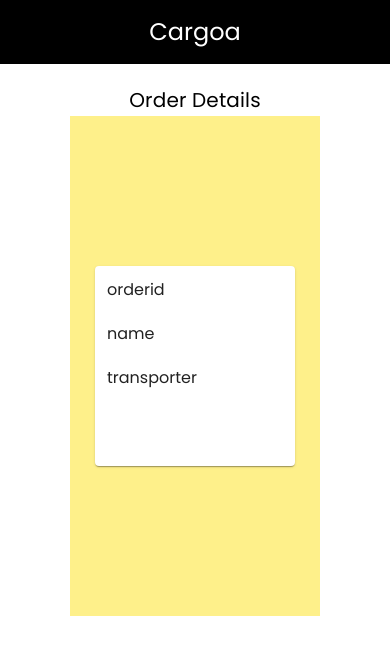
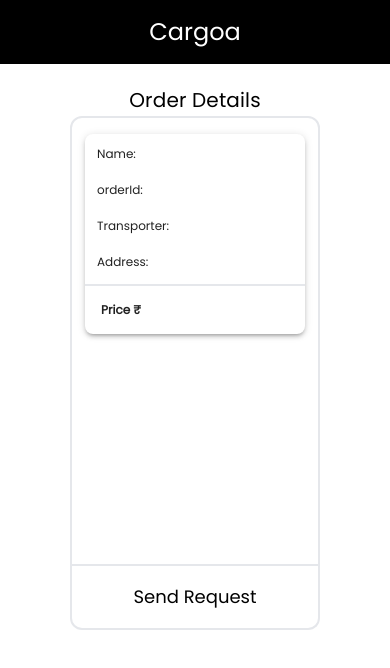
Before and after one commit to chirag1718/cargoa-frontend, a React (Create React App) app: page /dashboard in a window 390 px wide. Shown: the top 668 px of the page. Built offline with nearby package versions, Linux system fonts and the light colour scheme.

Commit message:
Style: Made card component responsive and rm white spaces in navbar

```diff
--- a/src/components/General/Dashboard/Cards.jsx
+++ b/src/components/General/Dashboard/Cards.jsx
@@ -1,26 +1,34 @@
-import { Card } from "@mui/material";
+import { Card, CardContent } from "@mui/material";
 import React, { useEffect, useState } from "react";
 
 const Cards = () => {
-  const [selectedItem, setSelectedItem] = useState(null);
-  useEffect(() => {
-    const fetchData = async () => {
-      try {
+  // const [selectedItem, setSelectedItem] = useState(null);
+  // useEffect(() => {
+  //   const fetchData = async () => {
+  //     try {
 
-      } catch (err) {
-        console.log(err);
-      }
-    };
-  }, []);
+  //     } catch (err) {
+  //       console.log(err);
+  //     }
+  //   };
+  // }, []);
   return (
-    <div className="flex flex-col justify-center items-center gap-5">
-      <Card className=" w-[200px] h-[200px]">
-        <div className="flex flex-col gap-5 p-3">
-          <span>orderid</span>
-          <span>name</span>
-          <span>transporter</span>
-        </div>
-      </Card>
+    <div className="flex flex-col justify-center md:justify-start items-center md:flex-row my-4 gap-5">
+      <div className="h-[200px]">
+        <Card className="w-[220px] h-[200px] rounded-lg" elevation={3}>
+          {/* Order details */}
+          <div className="flex flex-col gap-5 p-3 h-[150px]">
+            <span className="text-xs">Name:</span>
+            <span className="text-xs">orderId: </span>
+            <span className="text-xs">Transporter:</span>
+            <span className="text-xs">Address:</span>
+          </div>
+
+          <CardContent className="border-t-2">
+            <div className="font-semibold text-xs">Price ₹ </div>
+          </CardContent>
+        </Card>
+      </div>
     </div>
   );
 };
--- a/src/components/General/Dashboard/Dashboard.jsx
+++ b/src/components/General/Dashboard/Dashboard.jsx
@@ -1,6 +1,7 @@
 import React from "react";
 import Cards from "./Cards";
 import { Typography } from "@mui/material";
+
 const Dashboard = () => {
   return (
     // <div className="flex items-center justify-center space-y-5 flex-col">
@@ -15,8 +16,13 @@
           Order Details
         </Typography>
       </div>
-      <div className="flex flex-col justify-center items-center w-[250px] h-[500px] overflow-scroll  bg-yellow-200">
+      <div className="flex flex-col rounded-t-xl md:rounded-xl w-[250px] sm:w-[450px] md:w-[700px] lg:w-[900px] xl:w-[1300px] h-[450px] overflow-scroll scrollbar-hide border-2 md:px-5">
         <Cards />
+      </div>
+      <div className="flex justify-center items-center h-16 w-[250px] gap-2 border-b-2 border-x-2 rounded-b-xl md:hidden">
+        <span className="text-lg transition-all ease-in duration-150 active:scale-95">
+          Send Request
+        </span>
       </div>
     </div>
   );
--- a/src/components/General/Navigation.jsx
+++ b/src/components/General/Navigation.jsx
@@ -27,7 +27,7 @@
     case "Manufacturer":
       return (
         <>
-          <div className="bg-black w-full h-16 text-white flex items-center  justify-center mb-5 md:flex md:justify-between md:items-center md:px-10">
+          <div className="bg-black w-full h-16 text-white flex items-center justify-center mb-5 md:flex md:justify-between md:items-center md:px-10">
             <div className="">
               <span className="font-poppins text-2xl" onClick={handleHome}>
                 Cargoa
```
Also changed, not shown: src/components/General/Dashboard/Message.jsx (+4 -4 lines).
